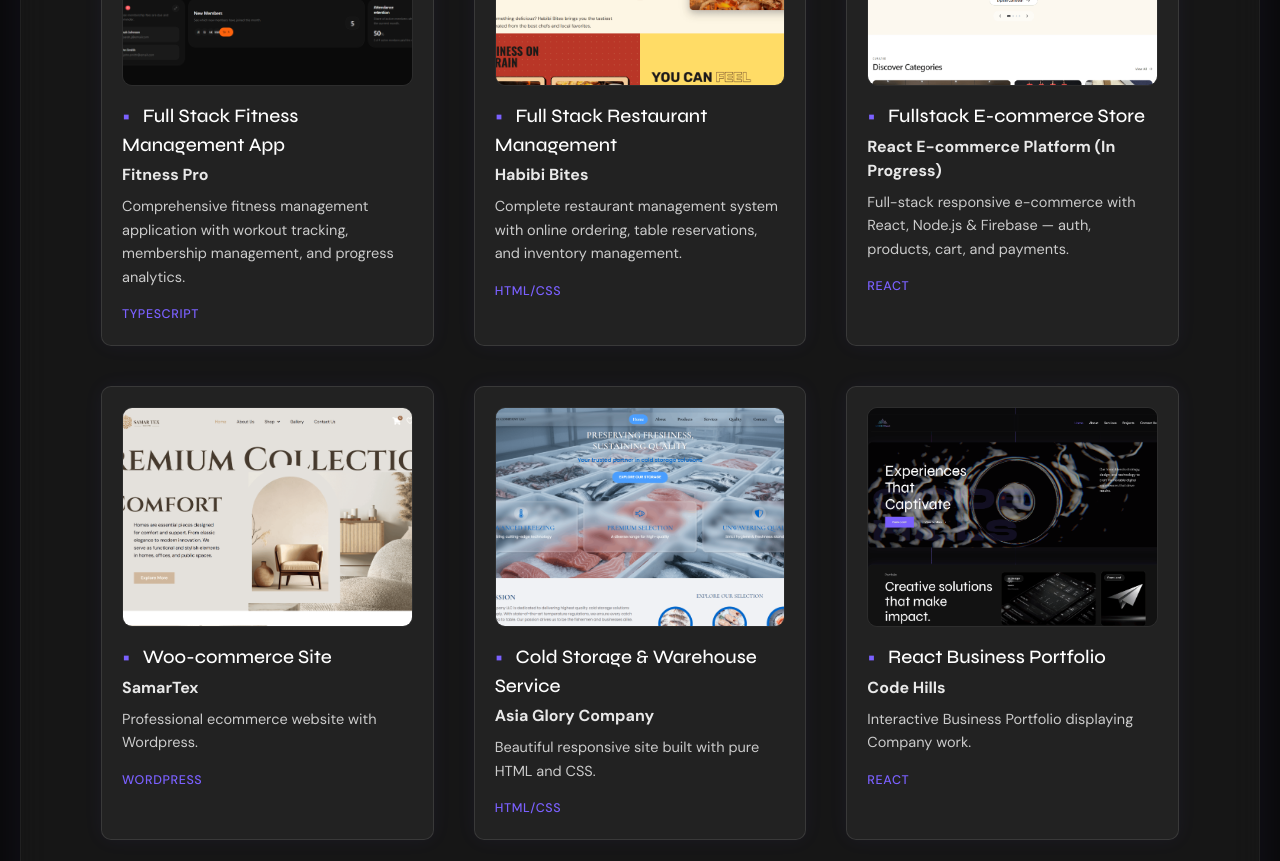
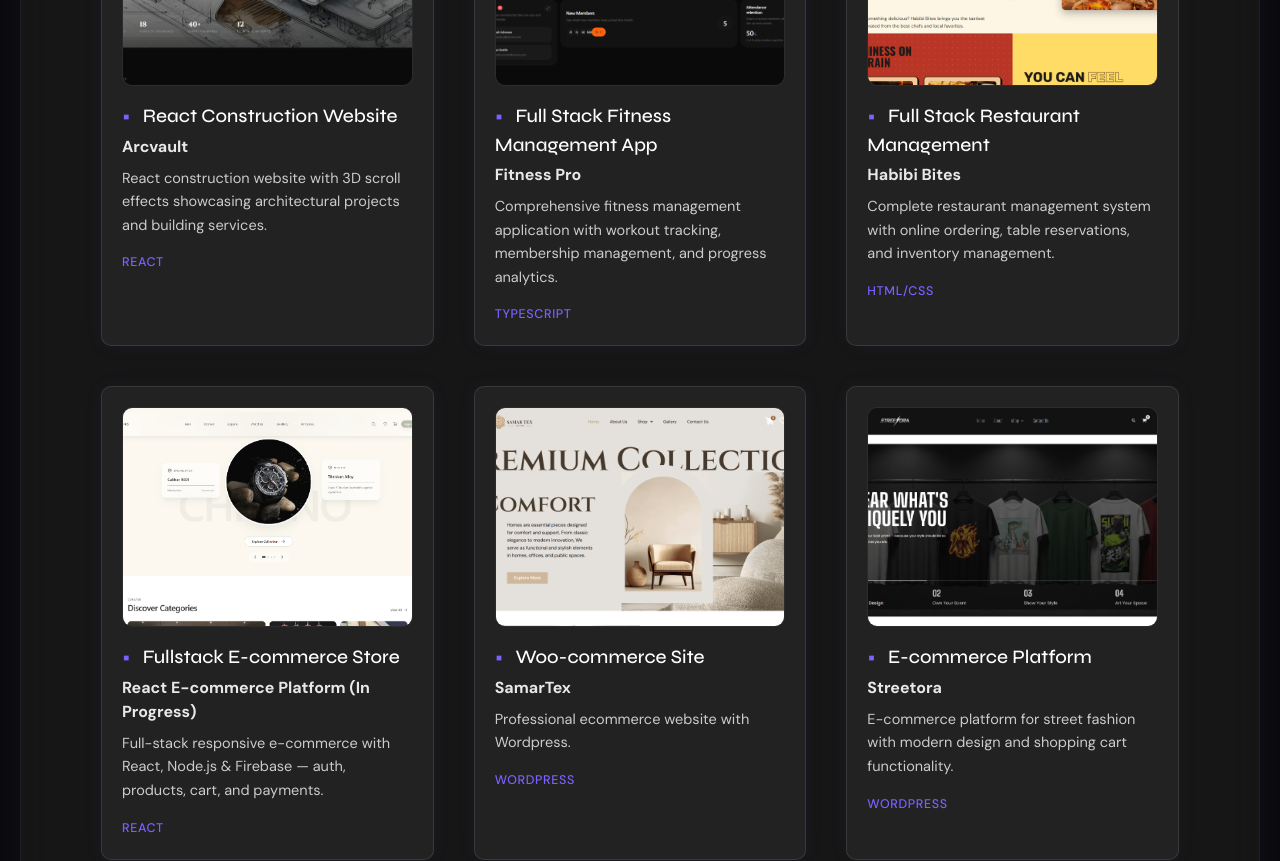
Before and after one commit to Rabiaan/frame-gen, a React (Vite) app: page /projects/website-development in a window 1280 px wide. Shown: the part 1740-2601 px from the top of the page. Built offline with nearby package versions, Linux system fonts and the light colour scheme.

Commit message:
Add Arcvault and Streetora projects to WebsiteDevelopment page

```diff
--- a/src/pages/WebsiteDevelopment.jsx
+++ b/src/pages/WebsiteDevelopment.jsx
@@ -3,6 +3,14 @@ import SEO from '../components/SEO.jsx';
 import '../styles/projects.css';
 
 const projectsData = [
+  {
+    img: '/images/arcvault.png',
+    title: 'React Construction Website',
+    subtitle: 'Arcvault',
+    text: 'React construction website with 3D scroll effects showcasing architectural projects and building services.',
+    category: 'REACT',
+    link: 'https://arcvault-mu.vercel.app/',
+  },
   {
     img: '/images/fitness-pro.png',
     title: 'Full Stack Fitness Management App',
@@ -34,6 +42,14 @@ const projectsData = [
     text: 'Professional ecommerce website with Wordpress.',
     category: 'WORDPRESS',
     link: 'https://samartex.store/',
+  },
+  {
+    img: '/images/streetora.png',
+    title: 'E-commerce Platform',
+    subtitle: 'Streetora',
+    text: 'E-commerce platform for street fashion with modern design and shopping cart functionality.',
+    category: 'WORDPRESS',
+    link: 'https://streetora.store/',
   },
   {
     img: '/images/asiaglory.png',
```
Also changed, not shown: .kilo/kilo.json (added), public/images/arcvault.png (added), public/images/streetora.png (added).
